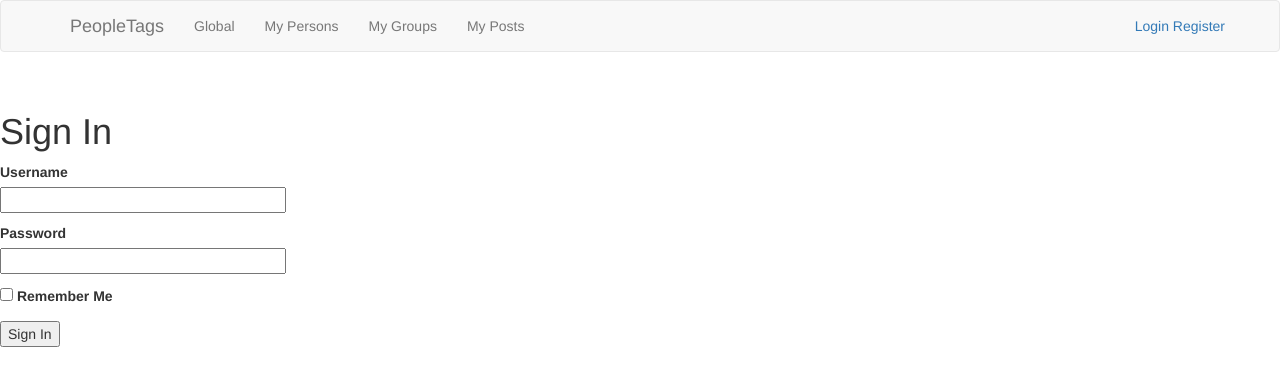
After one commit to easternRainy/PeopleTags-Flask, a Flask app: page /login in a window 1280 px wide. The commit adds this page. Shown: the top 386 px of the page. Run offline with Flask 2, Linux system fonts and the light colour scheme; some libraries are stand-ins or nearby versions.

Commit message:
Learned how to use from in POST method of flask_wtf

```diff
--- /dev/null
+++ b/Forms/__init__.py
@@ -0,0 +1,3 @@
+from flask_wtf import FlaskForm
+from wtforms import StringField, PasswordField, BooleanField, SubmitField
+from wtforms.validators import DataRequired
--- /dev/null
+++ b/Forms/login_form.py
@@ -0,0 +1,9 @@
+from flask_wtf import FlaskForm
+from wtforms import StringField, PasswordField, BooleanField, SubmitField
+from wtforms.validators import DataRequired
+
+class LoginForm(FlaskForm):
+    username = StringField('Username', validators=[DataRequired()])
+    password = PasswordField('Password', validators=[DataRequired()])
+    remember_me = BooleanField('Remember Me')
+    submit = SubmitField('Sign In')
--- /dev/null
+++ b/config.py
@@ -0,0 +1,6 @@
+import os
+
+class Config(object):
+    # first, set SECRET_KEY as environment variable in terminal
+    # then python will read this key
+    SECRET_KEY = os.environ.get('SECRET_KEY')
--- a/server.py
+++ b/server.py
@@ -1,17 +1,38 @@
 
-from flask import Flask, render_template
+from flask import Flask, render_template, flash, redirect, url_for
+from flask import request
+
 import sys
 from Test.test_ui import *
+from config import Config
+
+from Forms.login_form import LoginForm
 
 
 app = Flask(__name__)
+app.config.from_object(Config)
+print(app.config['SECRET_KEY'])
 
 @app.route("/")
-@app.route("/index")
-@app.route("/listGlobalPosts")
 def index():
+    return render_template("list_global_posts.html", posts=posts)
 
-    return render_template("list_global_posts.html", posts=posts)
+@app.route('/listGlobalPosts/<userEmail>')
+def index_with_email(userEmail):
+	print("index with email is running")
+	return render_template("list_global_posts.html", posts=posts, userEmail=userEmail)
+
+
+@app.route('/login', methods=['GET', 'POST'])
+def login():
+	form = LoginForm()
+	if form.validate_on_submit():
+		# flash(f"Login requested for user {form.username.data} successed!")
+		user = form.username.data
+
+		# url_for('function_name')
+		return redirect(url_for('index_with_email', userEmail=user))
+	return render_template('login.html', title='Sign In', form=form)
 
 @app.route("/listPersons")
 def list_persons():
@@ -46,8 +67,11 @@ def view_post():
 
 @app.route("/addPerson", methods=['GET', 'POST'])
 def add_person():
-
-	return render_template("add_person.html", person=persons[0])
+	if request.method == 'GET':
+		return render_template("add_person.html", person={})
+	else:
+		# return render_template("add_person.html", person=persons[0])
+		return "hello world"
 
 @app.route("/addGroup", methods=['GET', 'POST'])
 def add_group():
--- /dev/null
+++ b/templates/login.html
@@ -0,0 +1,18 @@
+{% extends "header.html" %}
+
+{% block content %}
+    <h1>Sign In</h1>
+    <form action="" method="post" novalidate>
+        {{ form.hidden_tag() }}
+        <p>
+            {{ form.username.label }}<br>
+            {{ form.username(size=32) }}
+        </p>
+        <p>
+            {{ form.password.label }}<br>
+            {{ form.password(size=32) }}
+        </p>
+        <p>{{ form.remember_me() }} {{ form.remember_me.label }}</p>
+        <p>{{ form.submit() }}</p>
+    </form>
+{% endblock %}
```
Also changed, not shown: templates/header.html (indentation only).
